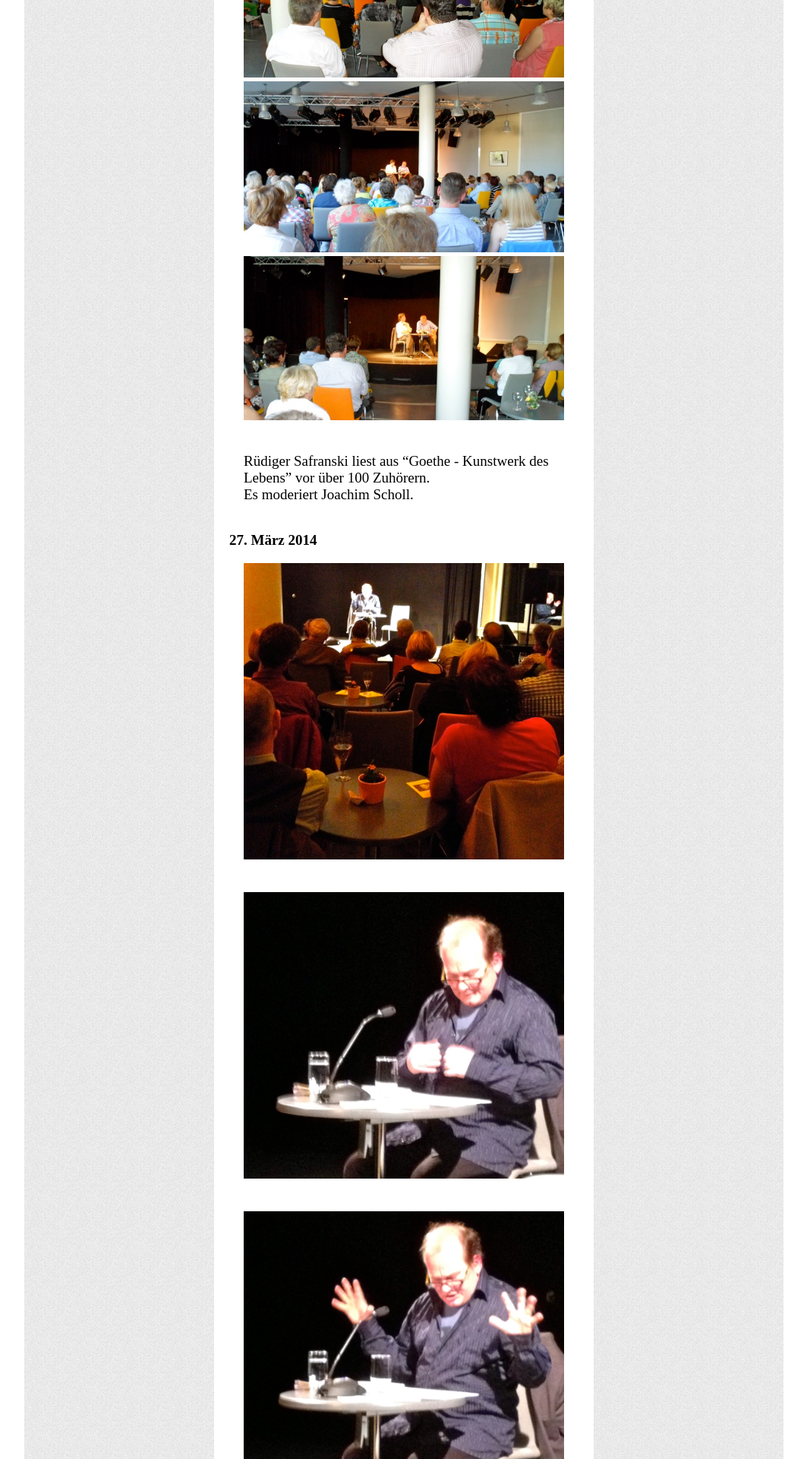
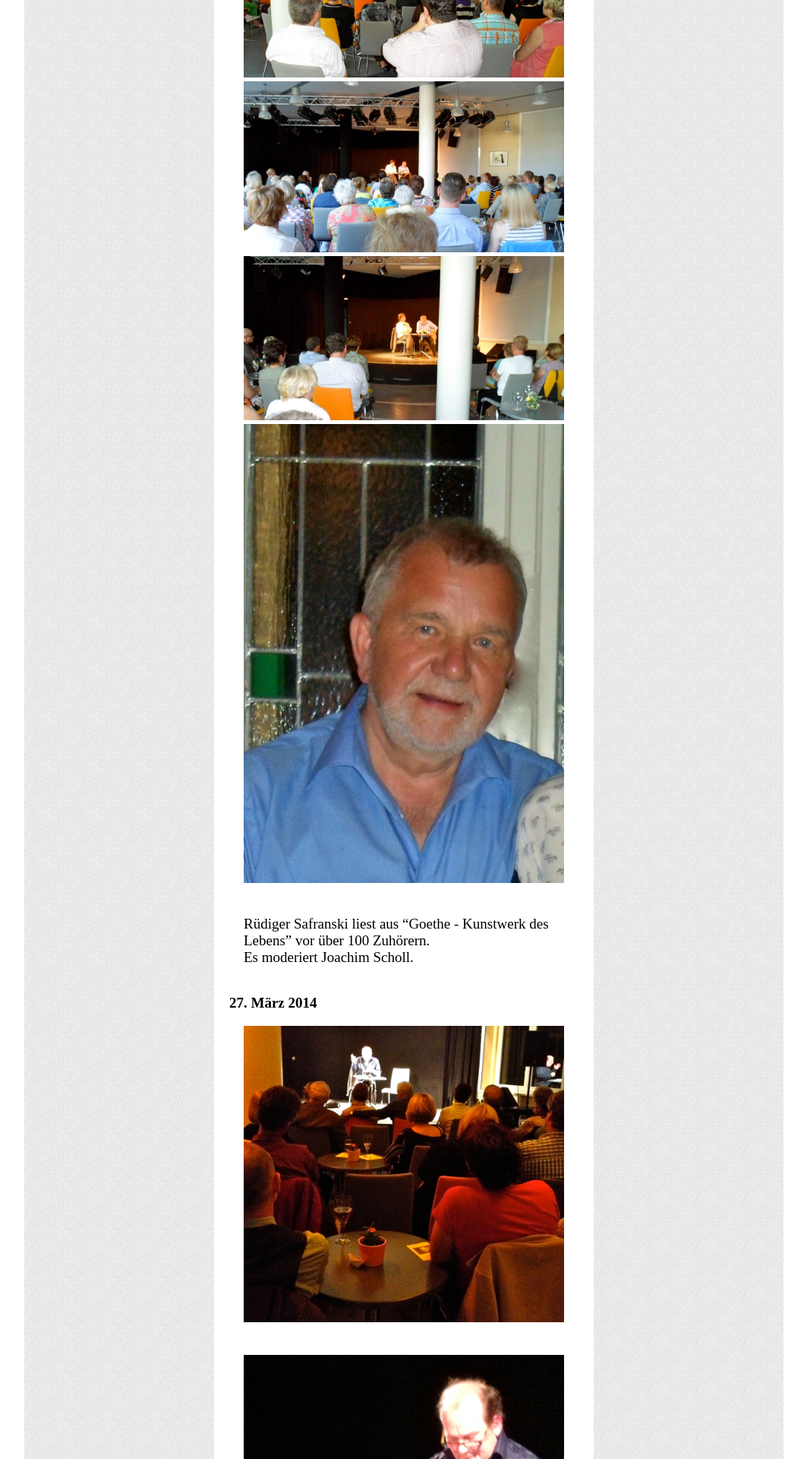
Before and after one commit to zickzackv/lesehutte.de, a Jekyll site: the page built from archiv/index.md, in a window 1280 px wide. Shown: the part 4480-6400 px from the top of the page at 76% size, without its empty margins (108-1171 px from the left). Built offline with Jekyll 4.4.1, drawn with Linux system fonts in a browser that asks for light colours; Markdown is read by kramdown in place of the engine named in the settings.

Commit message:
added image of Ruediger Safranski in archive

```diff
--- a/archiv/index.md
+++ b/archiv/index.md
@@ -39,6 +39,7 @@ vor ausverkauftem Hause
 ![Rüdiger Safranski 1](/assets/SAM_0398_2.jpeg)
 ![Rüdiger Safranski 2](/assets/SAM_0399_2.jpeg)
 ![Rüdiger Safranski 3](/assets/SAM_0400_2.jpeg)
+![Rüdiger Safranski 4](/assets/SAM_0409_2_2.jpeg)
 
 Rüdiger Safranski liest aus "Goethe - Kunstwerk des Lebens" vor über 100 Zuhörern.
 Es  moderiert Joachim Scholl.
```
Also changed, not shown: assets/SAM_0409_2_2.jpeg (added).
